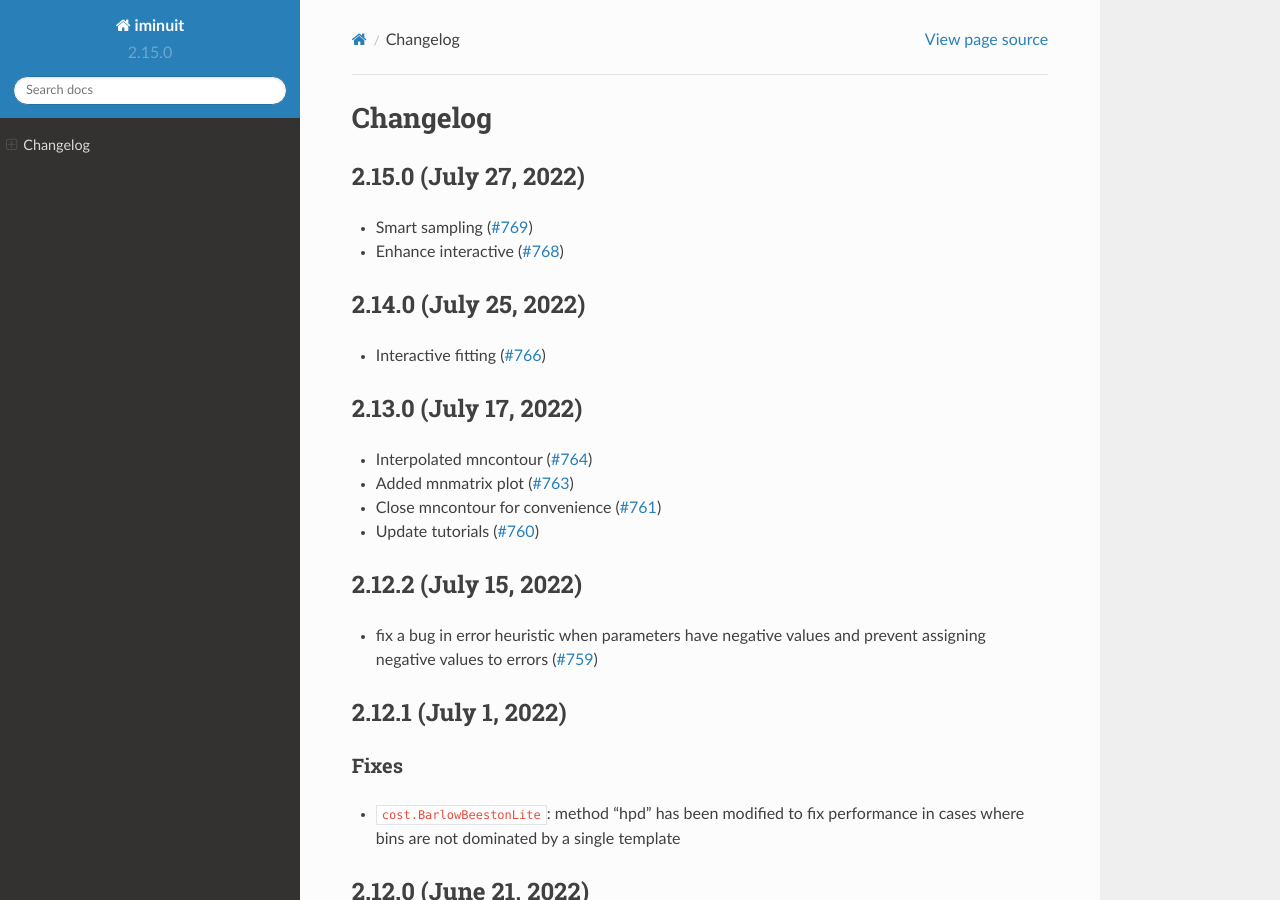
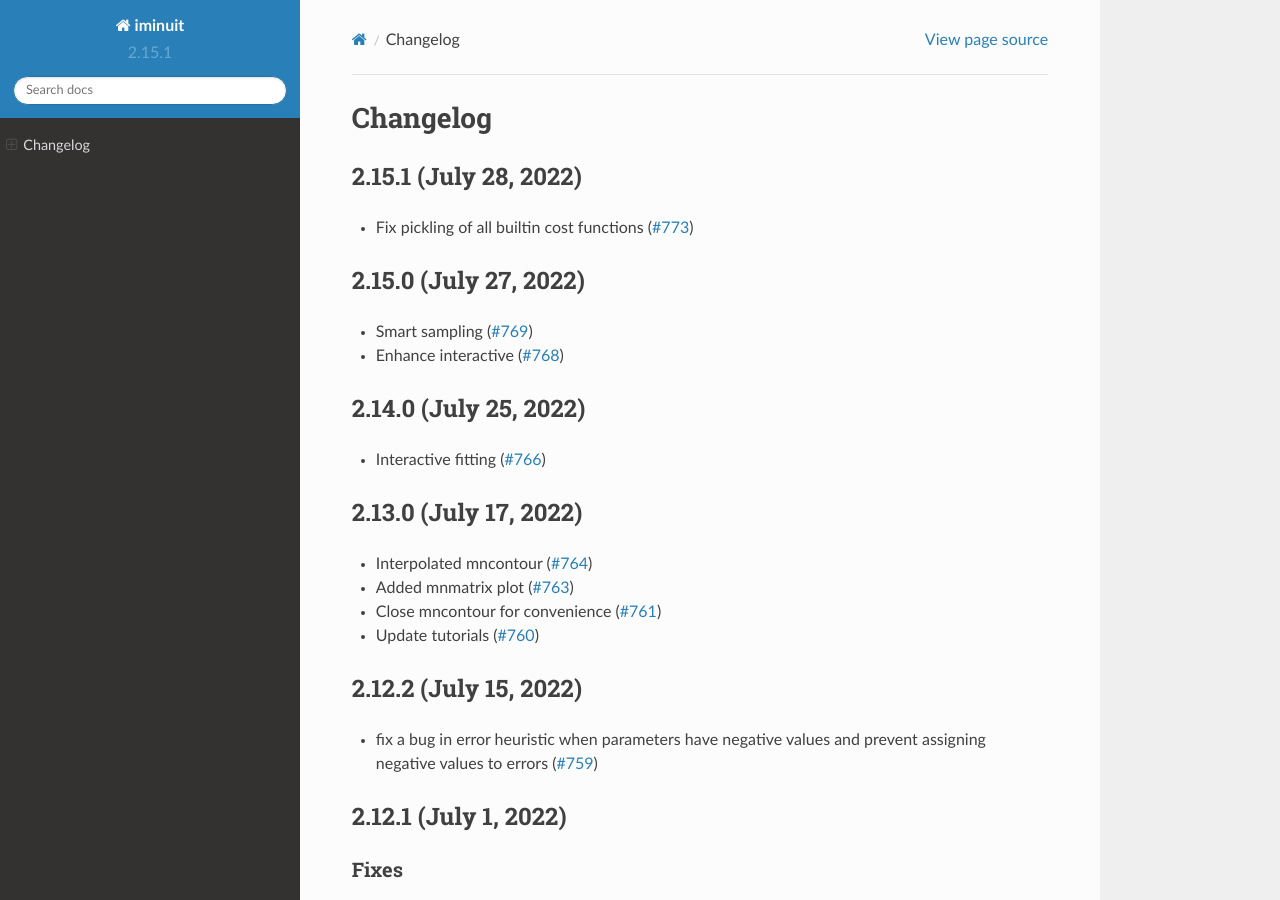
Before and after one commit to scikit-hep/iminuit, a Sphinx documentation site: the page built from doc/changelog.rst, in a window 1280 px wide and 900 px high. Built offline with Sphinx 7.4.7 and the Read the Docs theme 2.0.0, drawn with Linux system fonts in a browser that asks for light colours.

Commit message:
update changelog and version for next release

```diff
--- a/doc/changelog.rst
+++ b/doc/changelog.rst
@@ -4,6 +4,10 @@
 
 Changelog
 =========
+
+2.15.1 (July 28, 2022)
+----------------------
+- Fix pickling of all builtin cost functions (`#773 <https://github.com/scikit-hep/iminuit/pull/773>`_)
 
 2.15.0 (July 27, 2022)
 ----------------------
--- a/src/iminuit/version.py
+++ b/src/iminuit/version.py
@@ -8,7 +8,7 @@
 # - During development, add suffix .devN with N >= 0
 # - For release candidates, add suffix .rcN with N >= 0
 # - For beta releases, add suffix .betaN with N >= 0
-version = "2.15.0"
+version = "2.15.1"
 
 # We list the corresponding ROOT version of the C++ Minuit2 library here
 root_version = "v6-25-02-1013-ga4bb8f3342"
```
